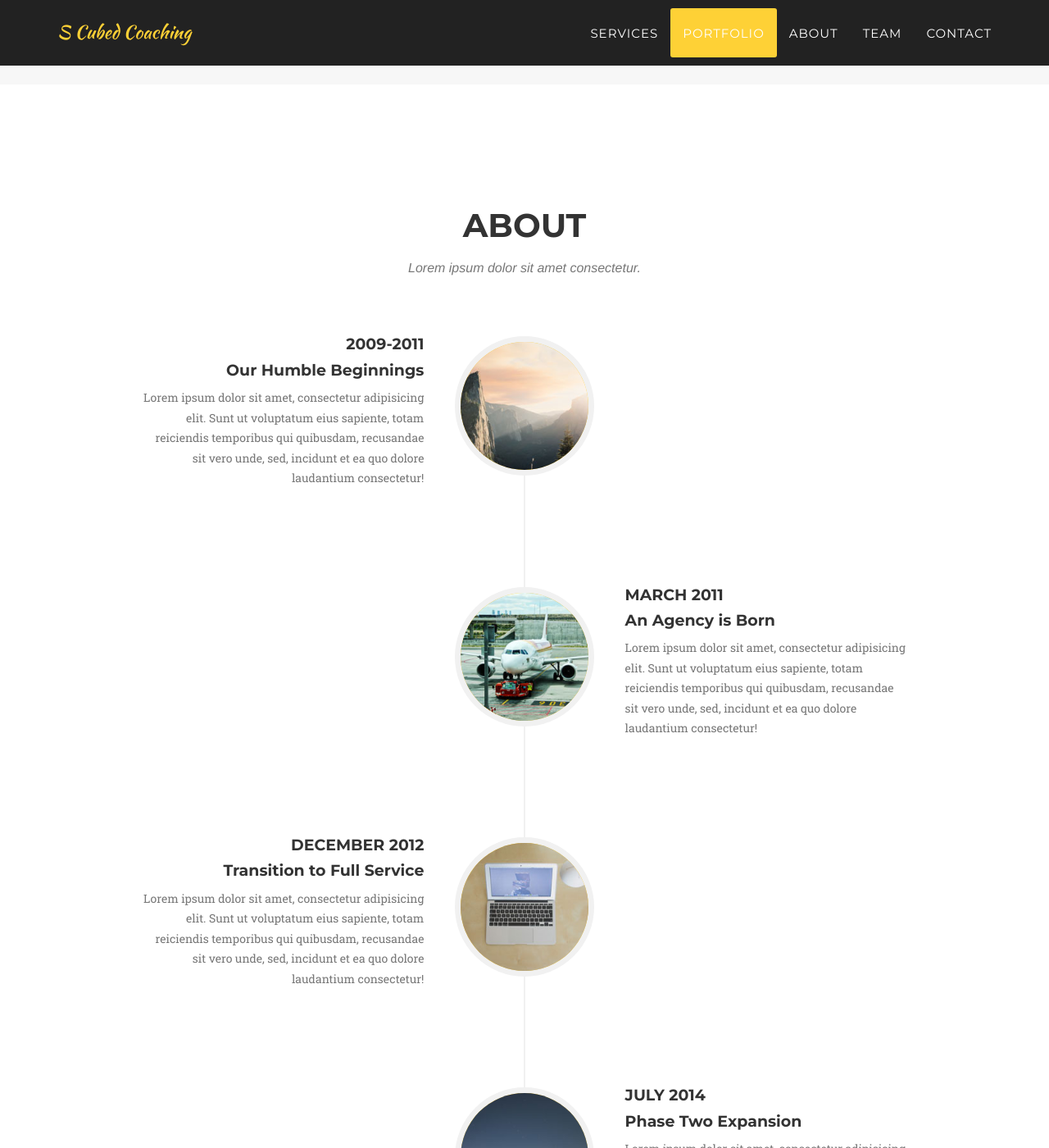
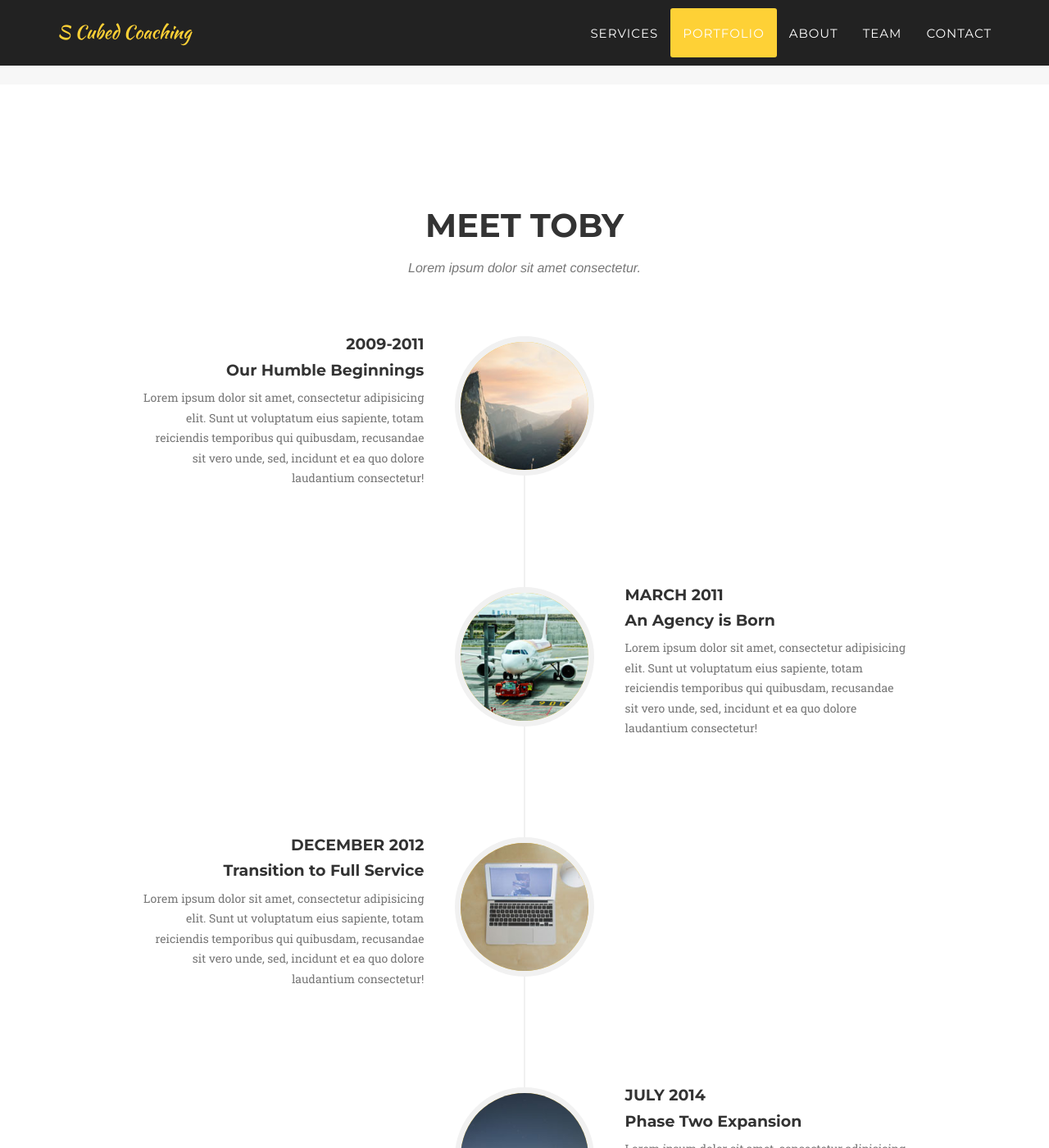
Before and after one commit to limit-DNE/SCubed, a Jekyll site: the page built from index.html, in a window 1280 px wide and 1400 px high, scrolled down 2603 px. Shown: the whole window at 82% size. Built offline with Jekyll 4.4.1, drawn with Linux system fonts in a browser that asks for light colours; some web fonts are replaced.

Commit message:
content update

```diff
--- a/_includes/about.html
+++ b/_includes/about.html
@@ -3,7 +3,7 @@
         <div class="container">
             <div class="row">
                 <div class="col-lg-12 text-center">
-                    <h2 class="section-heading">About</h2>
+                    <h2 class="section-heading">Meet Toby</h2>
                     <h3 class="section-subheading text-muted">Lorem ipsum dolor sit amet consectetur.</h3>
                 </div>
             </div>
--- a/_includes/css/agency.css
+++ b/_includes/css/agency.css
@@ -658,7 +658,7 @@
 
 section#contact {
     background-color: #222;
-    background-image: url('{{ site.baseurl }}/img/fitness-clipart.png');
+    background-image: url('{{ site.baseurl }}/img/barbell.png');
     background-position: center;
     background-repeat: no-repeat;
 }
```
Also changed, not shown: img/barbell.png (added), img/fitness-clipart.png (deleted).
